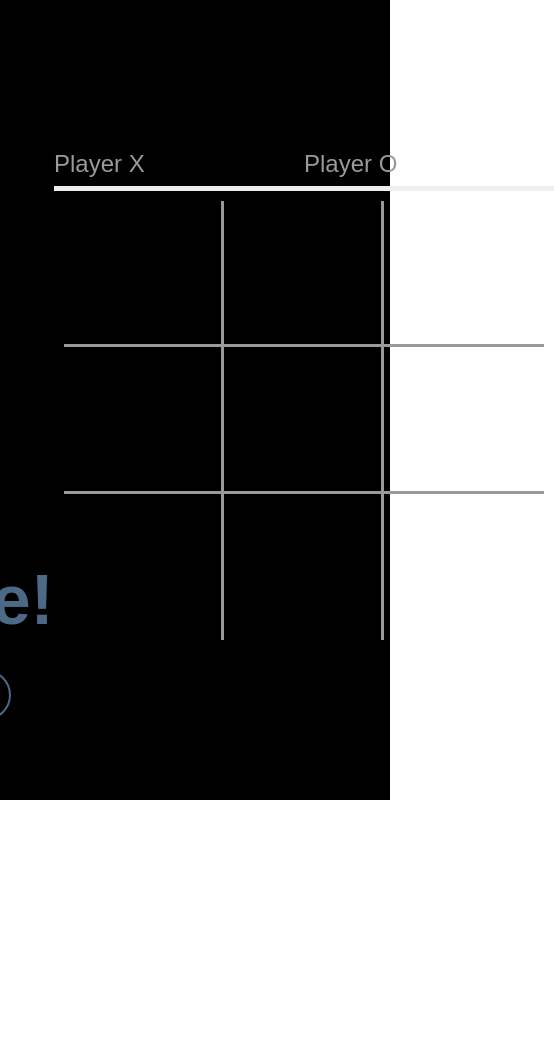
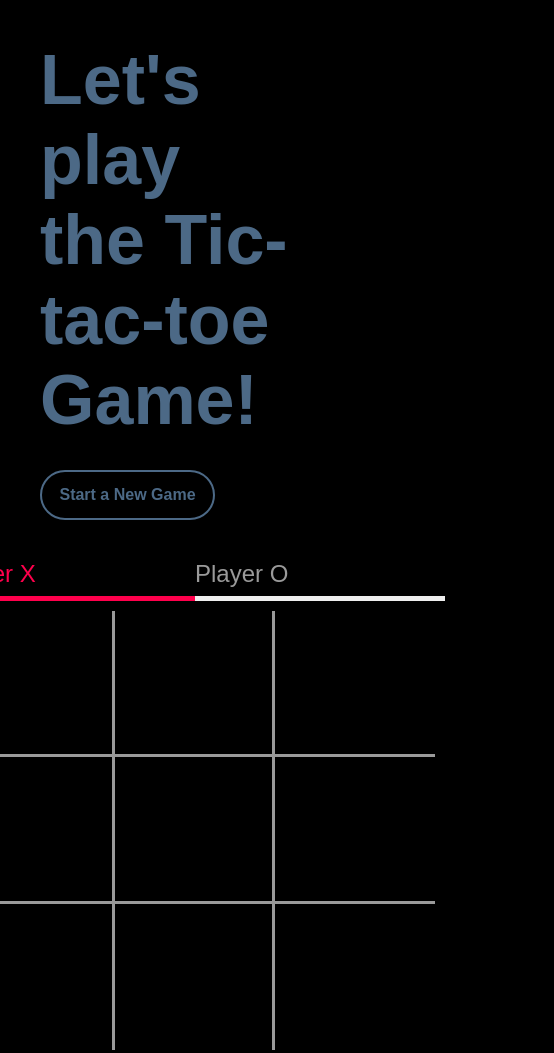
Before and after one commit to krupa2029/TIC-TAC-TOE, a plain HTML site: page index.html in a window 390 px wide. Shown: the whole page, 554 px wide, since content can reach past the window. Before the commit the page ends 844 px from the top, so only its background shows below. Drawn offline with Linux system fonts and the light colour scheme.

Commit message:
Feat: Display winner with different color Created Responsive for all device

```diff
--- a/css/style.css
+++ b/css/style.css
@@ -6,17 +6,21 @@
 body{
     font-family: sans-serif;
     color: #4c6986;
+    background-color: black;
 }
 
+.title{
+    max-width: 500px;
+}
 .wrapper{
 
     max-width: 1440px;
     height: 800px;
-    background-color: black;
     display: flex;
     align-items:center;
-    justify-content: center;
+    justify-content:space-between;
     margin: 0 auto;
+    padding: 40px;
 }
 
 h1{
@@ -62,10 +66,19 @@ h1{
     border-bottom: 5px solid #eee;
     padding-bottom: 8px;
 }
+.player-x.active{
+    color: rgb(255, 0, 76);
+    border-color: rgb(255, 0, 76);
+}
+
 .header .player-o{
     flex: 1;
     border-bottom: 5px solid #eee;
     padding-bottom: 8px;
+}
+.player-o.active{
+    color: blue;
+    border-color: blue;
 }
 
 .board{
@@ -96,3 +109,24 @@ h1{
 .board-tile:hover{
     background-color: #eeeeee;
 }
+
+.tile-x{
+    color: rgb(255, 0, 76);
+}
+.tile-o{
+    color: blue;
+}
+
+.tile-winner span{
+    color: greenyellow;
+}
+
+@media only screen and (max-width: 1200px){
+    .wrapper{
+        flex-direction: column;
+    }
+
+    .left{
+        margin-bottom: 40px;
+    }
+}
--- a/js/GameView.js
+++ b/js/GameView.js
@@ -1,18 +1,44 @@
 export default class GameView{
 
     constructor(){
-        console.log("init gameview");
+        // console.log("init gameview");
+
     }
 
     updateBoard(game){
-        console.log("update gameview")
-        console.log(game.board);
+
+        this.updateTurn(game);
+        const winningCombination = game.findWinningCombinations();
+
         for(let i=0; i< game.board.length; i++){
             const tile = document.querySelector(`.board-tile[data-index='${i}']`);
-            tile.textContent = game.board[i];
+            // tile.textContent = game.board[i];
+            tile.classList.remove("tile-winner");
+
+            let tileType = game.board[i] == 'X' ? "tile-x" : "tile-o";
+
+            tile.innerHTML = `<span class="${tileType}">${game.board[i] ? game.board[i] : ""}</span>`
+
+            if(winningCombination && winningCombination.includes(i)){
+                tile.classList.add("tile-winner");
+            }
+        }
+    }
+    updateTurn(game){
+        let playerX = document.querySelector(".player-x");
+        let playerO = document.querySelector(".player-o");
+        playerX.classList.remove("active");
+        playerO.classList.remove("active");
+
+
+        if(game.turn == 'X'){
+            playerX.classList.add('active');
+        }
+        else{
+            playerO.classList.add('active');
+        }
 
     }
-}
 
 
 }
--- a/js/main.js
+++ b/js/main.js
@@ -34,10 +34,11 @@ function onTileClick(i){
     // update board
     gameView.updateBoard(game);
 
-
 }
 
 function onRestartClick(){
     game = new Game();
     gameView.updateBoard(game);
 }
+
+gameView.updateBoard(game);
```
